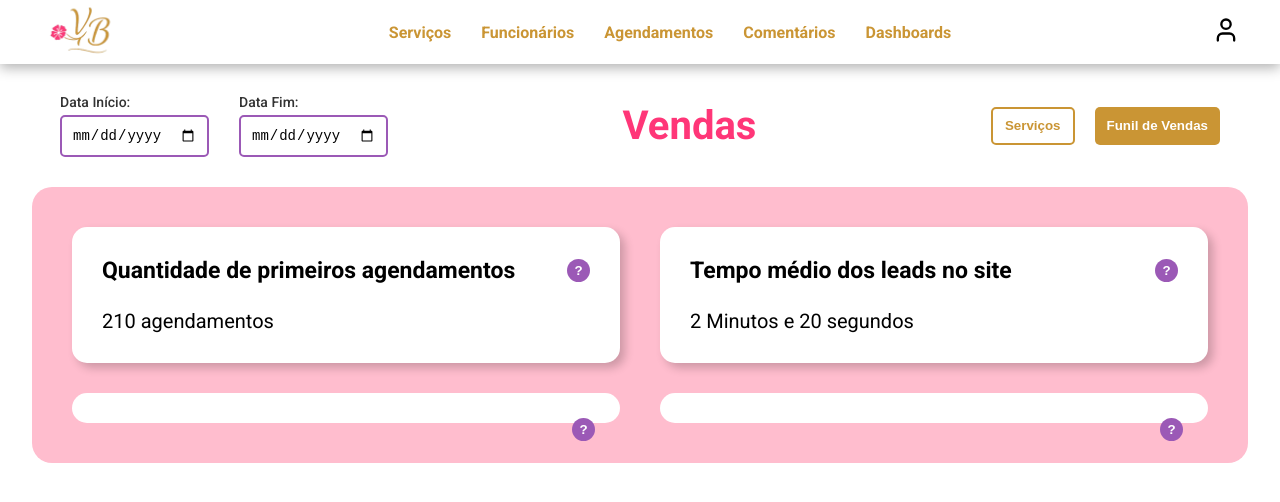
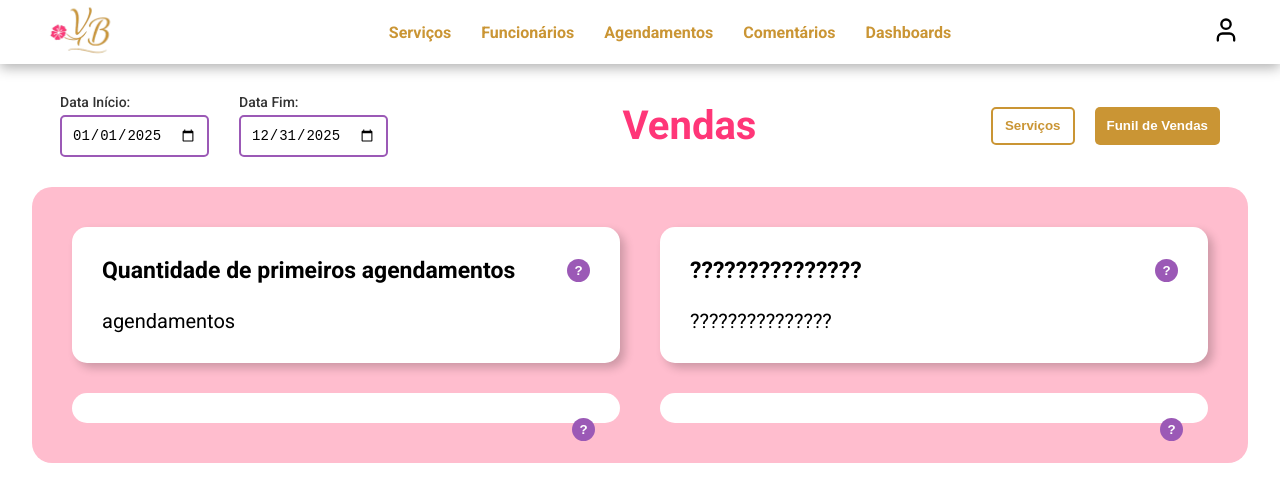
Before and after one commit to Grupo-4-2CCOA/frontend, a React (Vite) app: page /sells-dashboard in a window 1280 px wide. Shown: the top 502 px of the page. Built offline with nearby package versions, Linux system fonts and the light colour scheme; no server answers.

Commit message:
feat: adicionando integração dos filtros com o back-end

```diff
--- a/src/common/components/SellsFilters.jsx
+++ b/src/common/components/SellsFilters.jsx
@@ -1,12 +1,20 @@
-import React, { useState } from "react";
+import React from "react";
 import styles from "../styles/system-filters.module.css";
 import BotaoPrincipal from "./BotaoPrincipal";
 import BotaoSecundario from "./BotaoSecundario";
 import { useNavigate } from 'react-router-dom';
 
-export default function SystemFilters() {
-    const [dataInicio, setDataInicio] = useState("");
-    const [dataFim, setDataFim] = useState("");
+/**
+ *
+ * @param {{
+ *   dataInicio: string,
+ *   setDataInicio: React.Dispatch<React.SetStateAction<string>>,
+ *   dataFim: string,
+ *   setDataFim: React.Dispatch<React.SetStateAction<string>>
+ * }} param0 props
+ * @returns
+ */
+export default function SystemFilters({ dataInicio, setDataInicio, dataFim, setDataFim }) {
     const navigate = useNavigate();
 
     const handleNavigate = (route) => {
--- a/src/common/components/SellsPanel.jsx
+++ b/src/common/components/SellsPanel.jsx
@@ -7,12 +7,21 @@ import api from '../../services/api';
 
 // import { useAuth } from '../hooks/useAuth';
 
-export default function SellsPanel() {
+/**
+ *
+ * @param {{
+ *   dataInicio: string,
+ *   dataFim: string,
+ * }} param0 props
+ * @returns
+ */
+export default function SellsPanel({ dataInicio, dataFim }) {
     // const { userInfo } = useAuth('ADMIN', "FUNC");
     const [showPopup, setShowPopup] = useState(false);
-    const [popupTitle, setPopupTitle] = useState("Informação")
+    const [popupTitle, setPopupTitle] = useState("Informação");
     const [popupText, setPopupText] = useState("");
     const [dashboardData, setDashboardData] = useState(null);
+    const [primeirosAgendamentos, setPrimeirosAgendamentos] = useState(0);
 
     const chartsRef = useRef([]);
 
@@ -75,19 +84,16 @@ export default function SellsPanel() {
     };
 
     useEffect(() => {
-        const mes = 11;
-        const ano = 2025;
-
-        api.get(`http://localhost:8080/dashboard/vendas?mes=${mes}&ano=${ano}`)
+        api.get(`http://localhost:8080/dashboard/vendas?startDate=${dataInicio}&endDate=${dataFim}`)
             .then((response) => {
                 setDashboardData(response.data);
-                console.log(response.data)
+                console.log(response.data);
             })
             .catch(error => {
                 console.error("Erro ao buscar dados do dashboard:", error);
                 setDashboardData(null);
             });
-    }, []);
+    }, [dataInicio, dataFim]);
 
     function generateCharts() {
         if (chartsRef.current.leadQuantity) {
@@ -100,8 +106,8 @@ export default function SellsPanel() {
 
         if (!dashboardData) return;
 
-        const primeirosAgendamentosPorMes = getSerieFromPairArray(dashboardData.primeirosAgendamentos, 1);
-        const primeirosAgendamentosLabels = getLabelFromPairArray(dashboardData.primeirosAgendamentos);
+        setPrimeirosAgendamentos(getSerieFromPairArray(dashboardData.primeirosAgendamentos, 1));
+        // const primeirosAgendamentosLabels = getLabelFromPairArray(dashboardData.primeirosAgendamentos);
 
         const leadsPorMes = getSerieFromPairArray(dashboardData.leads, 1);
         const leadsLabels = getLabelFromPairArray(dashboardData.leads);
@@ -112,7 +118,7 @@ export default function SellsPanel() {
         let leadQuantityChartOptions = {
             ...commonChartOptions,
             title: {
-                text: "Taxa de retorno",
+                text: "Quantidade de leads no site",
                 align: "center",
                 style: {
                     fontSize: "23px",
@@ -127,13 +133,13 @@ export default function SellsPanel() {
             },
             series: [
                 {
-                    name: "Rendimento",
+                    name: "Cancelled",
                     data: leadsPorMes
                 }
             ],
             yaxis: {
                 title: {
-                    text: "Rendimento (R$)",
+                    text: "Quantidade",
                     style: {
                         color: 'var(--CINZA-ESCURO)',
                         fontSize: '14px',
@@ -157,7 +163,7 @@ export default function SellsPanel() {
         let returnRateChartOptions = {
             ...commonChartOptions,
             title: {
-                text: "Quantidade de leads no site",
+                text: "Taxa de retorno",
                 align: "center",
                 style: {
                     fontSize: "23px",
@@ -172,13 +178,13 @@ export default function SellsPanel() {
             },
             series: [
                 {
-                    name: "Cancelled",
+                    name: "Rendimento",
                     data: taxaRetornoPorMes
                 }
             ],
             yaxis: {
                 title: {
-                    text: "Quantidade",
+                    text: "Taxa",
                     style: {
                         color: 'var(--CINZA-ESCURO)',
                         fontSize: '14px',
@@ -243,11 +249,11 @@ export default function SellsPanel() {
                         />
                     </div>
                     <div className={styles.kpiItem}>
-                        <span className={styles.rankValueSpan}>210 agendamentos</span>
+                        <span className={styles.rankValueSpan}>{primeirosAgendamentos.length} agendamentos</span>
                     </div>
                 </div>
                 <div className={styles.chart}>
-                    <div id="return-rate-chart"></div>
+                    <div id="lead-quantity-chart"></div>
                     <InfoButton
                         isAbsolute={true}
                         setShowPopup={setShowPopup}
@@ -261,21 +267,21 @@ export default function SellsPanel() {
             <div className={styles.panelChildren}>
                 <div className={styles.kpiCard}>
                     <div className={styles.kpiCardHeader}>
-                        <span className={styles.cardTitle}>Tempo médio dos leads no site</span>
+                        <span className={styles.cardTitle}>???????????????</span>
                         <InfoButton
                             setShowPopup={setShowPopup}
                             setPopupTitle={setPopupTitle}
                             popupTitle={"Informação"}
                             setPopupText={setPopupText}
-                            popupText={"Tempo médio que os leads passaram no site (durante o período selecionado)."}
+                            popupText={"???????????????"}
                         />
                     </div>
                     <div className={styles.kpiItem}>
-                        <span className={styles.rankValueSpan}>2 Minutos e 20 segundos</span>
+                        <span className={styles.rankValueSpan}>???????????????</span>
                     </div>
                 </div>
                 <div className={styles.chart}>
-                    <div id="lead-quantity-chart"></div>
+                    <div id="return-rate-chart"></div>
                     <InfoButton
                         isAbsolute={true}
                         setShowPopup={setShowPopup}
@@ -287,5 +293,5 @@ export default function SellsPanel() {
                 </div>
             </div>
         </div>
-    )
+    );
 }
--- a/src/common/components/SystemFilters.jsx
+++ b/src/common/components/SystemFilters.jsx
@@ -1,12 +1,20 @@
-import React, { useState } from "react";
+import React from "react";
 import styles from "../styles/system-filters.module.css";
 import BotaoPrincipal from "./BotaoPrincipal";
 import BotaoSecundario from "./BotaoSecundario";
 import { useNavigate } from 'react-router-dom';
 
-export default function SystemFilters() {
-    const [dataInicio, setDataInicio] = useState("");
-    const [dataFim, setDataFim] = useState("");
+/**
+ *
+ * @param {{
+ *   dataInicio: string,
+ *   setDataInicio: React.Dispatch<React.SetStateAction<string>>,
+ *   dataFim: string,
+ *   setDataFim: React.Dispatch<React.SetStateAction<string>>
+ * }} param0 props
+ * @returns
+ */
+export default function SystemFilters({ dataInicio, setDataInicio, dataFim, setDataFim }) {
     const navigate = useNavigate();
 
     const handleNavigate = (route) => {
--- a/src/common/components/SystemPanel.jsx
+++ b/src/common/components/SystemPanel.jsx
@@ -14,10 +14,18 @@ import api from '../../services/api';
 
 // import { useAuth } from '../hooks/useAuth';
 
-export default function SystemPanel() {
+/**
+ *
+ * @param {{
+ *   dataInicio: string,
+ *   dataFim: string,
+ * }} param0 props
+ * @returns
+ */
+export default function SystemPanel({ dataInicio, dataFim }) {
     // const { userInfo } = useAuth('ADMIN', "FUNC");
     const [showPopup, setShowPopup] = useState(false);
-    const [popupTitle, setPopupTitle] = useState("Informação")
+    const [popupTitle, setPopupTitle] = useState("Informação");
     const [popupText, setPopupText] = useState("");
     const [dashboardData, setDashboardData] = useState(null);
 
@@ -73,19 +81,16 @@ export default function SystemPanel() {
     };
 
     useEffect(() => {
-        const mes = 10;
-        const ano = 2025;
-
-        api.get(`http://localhost:8080/dashboard/sistema?mes=${mes}&ano=${ano}`)
+        api.get(`http://localhost:8080/dashboard/sistema?startDate=${dataInicio}&endDate=${dataFim}`)
             .then((response) => {
                 setDashboardData(response.data);
-                console.log(response.data)
+                console.log(response.data);
             })
             .catch(error => {
                 console.error("Erro ao buscar dados do dashboard:", error);
                 setDashboardData(null);
             });
-    }, []);
+    }, [dataInicio, dataFim]);
 
     function generateCharts() {
         if (chartsRef.current.cancelled) chartsRef.current.cancelled.destroy();
--- a/src/pages/SellsDashboard.jsx
+++ b/src/pages/SellsDashboard.jsx
@@ -1,13 +1,17 @@
+import { useState } from "react";
 import NavbarLogado from "../common/components/NavbarLogado";
 import SellsPanel from "../common/components/SellsPanel";
 import SellsFilters from "../common/components/SellsFilters"
 
 export default function SellsDashboard() {
+    const [dataInicio, setDataInicio] = useState(`${new Date().getFullYear()}-01-01`);
+    const [dataFim, setDataFim] = useState(`${new Date().getFullYear()}-12-31`);
+
     return (
         <>
             <NavbarLogado isAdmin={true} />
-            <SellsFilters />
-            <SellsPanel />
+            <SellsFilters dataInicio={dataInicio} setDataInicio={setDataInicio} dataFim={dataFim} setDataFim={setDataFim} />
+            <SellsPanel dataInicio={dataInicio} dataFim={dataFim} />
         </>
     );
 }
--- a/src/pages/SystemDashboard.jsx
+++ b/src/pages/SystemDashboard.jsx
@@ -1,13 +1,17 @@
+import { useState } from "react";
 import NavbarLogado from "../common/components/NavbarLogado";
 import SystemPanel from "../common/components/SystemPanel";
 import SystemFilters from "../common/components/SystemFilters"
 
 export default function SystemDashboard() {
+    const [dataInicio, setDataInicio] = useState(`${new Date().getFullYear()}-01-01`);
+    const [dataFim, setDataFim] = useState(`${new Date().getFullYear()}-12-31`);
+
     return (
         <>
             <NavbarLogado isAdmin={true} />
-            <SystemFilters />
-            <SystemPanel />
+            <SystemFilters dataInicio={dataInicio} setDataInicio={setDataInicio} dataFim={dataFim} setDataFim={setDataFim} />
+            <SystemPanel dataInicio={dataInicio} dataFim={dataFim} />
         </>
     );
 }
```
Also changed, not shown: 1 other file (tests, documents, lock files or other folders).
